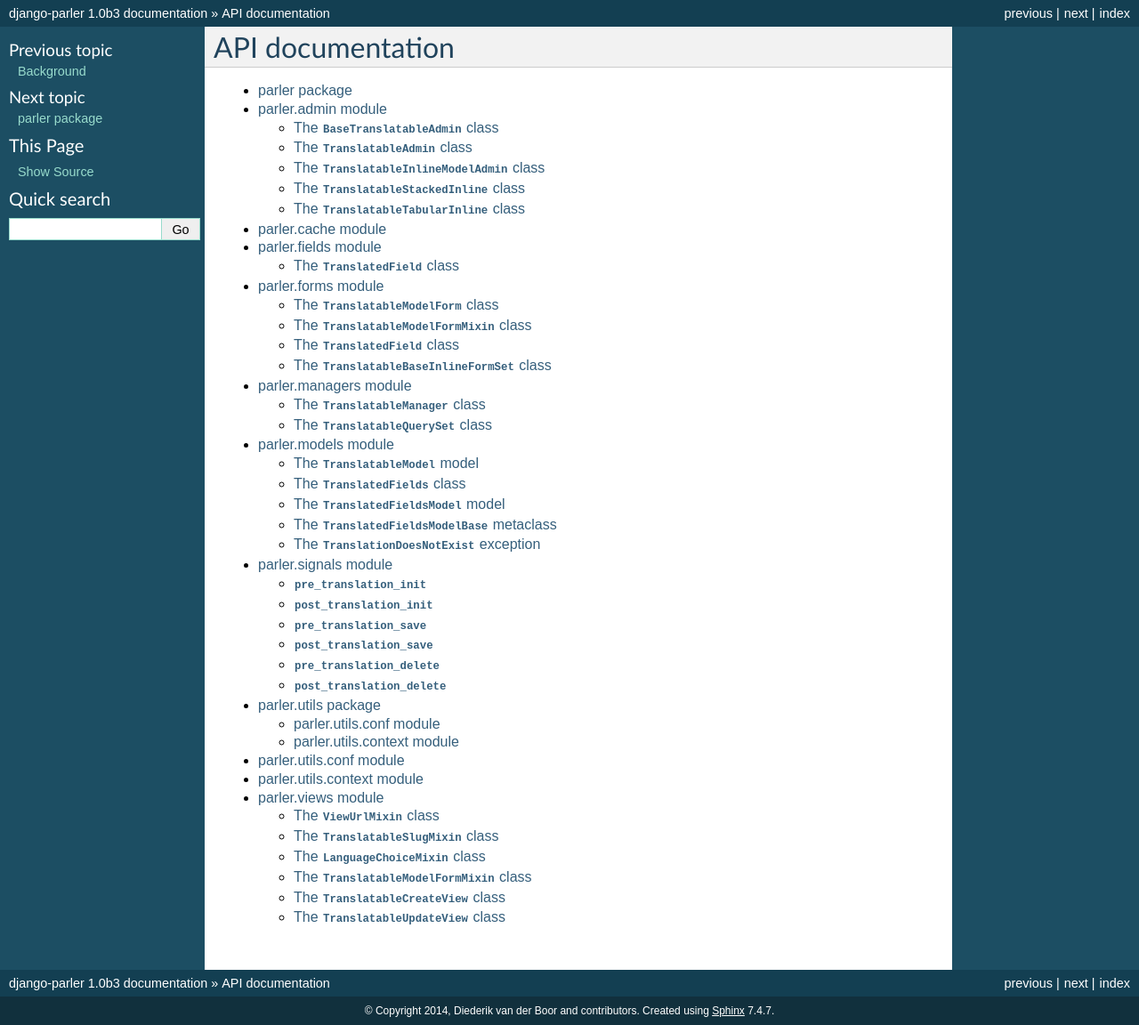
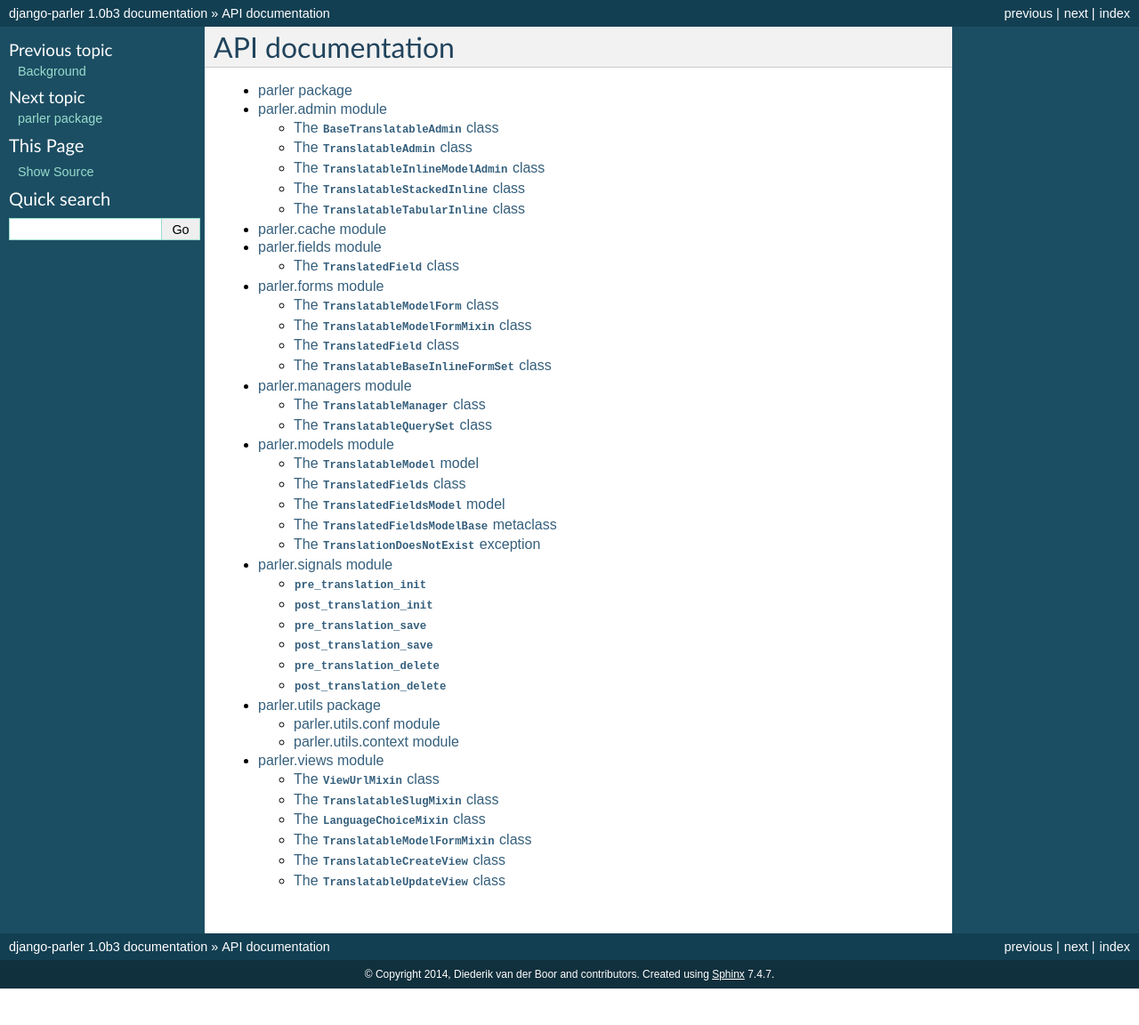
Before and after one commit to django-parler/django-parler, a Sphinx documentation site: the page built from docs/api/index.rst, in a window 1280 px wide. Shown: the whole page at 89% size. Built offline with Sphinx 7.4.7, drawn with Linux system fonts in a browser that asks for light colours; after the commit the page ends 1111 px from its top, so only the background shows below that.

Commit message:
apidocs: fix multiple toctrees

```diff
--- a/docs/api/index.rst
+++ b/docs/api/index.rst
@@ -15,6 +15,4 @@ API documentation
    parler.models
    parler.signals
    parler.utils
-   parler.utils.conf
-   parler.utils.context
    parler.views
```
